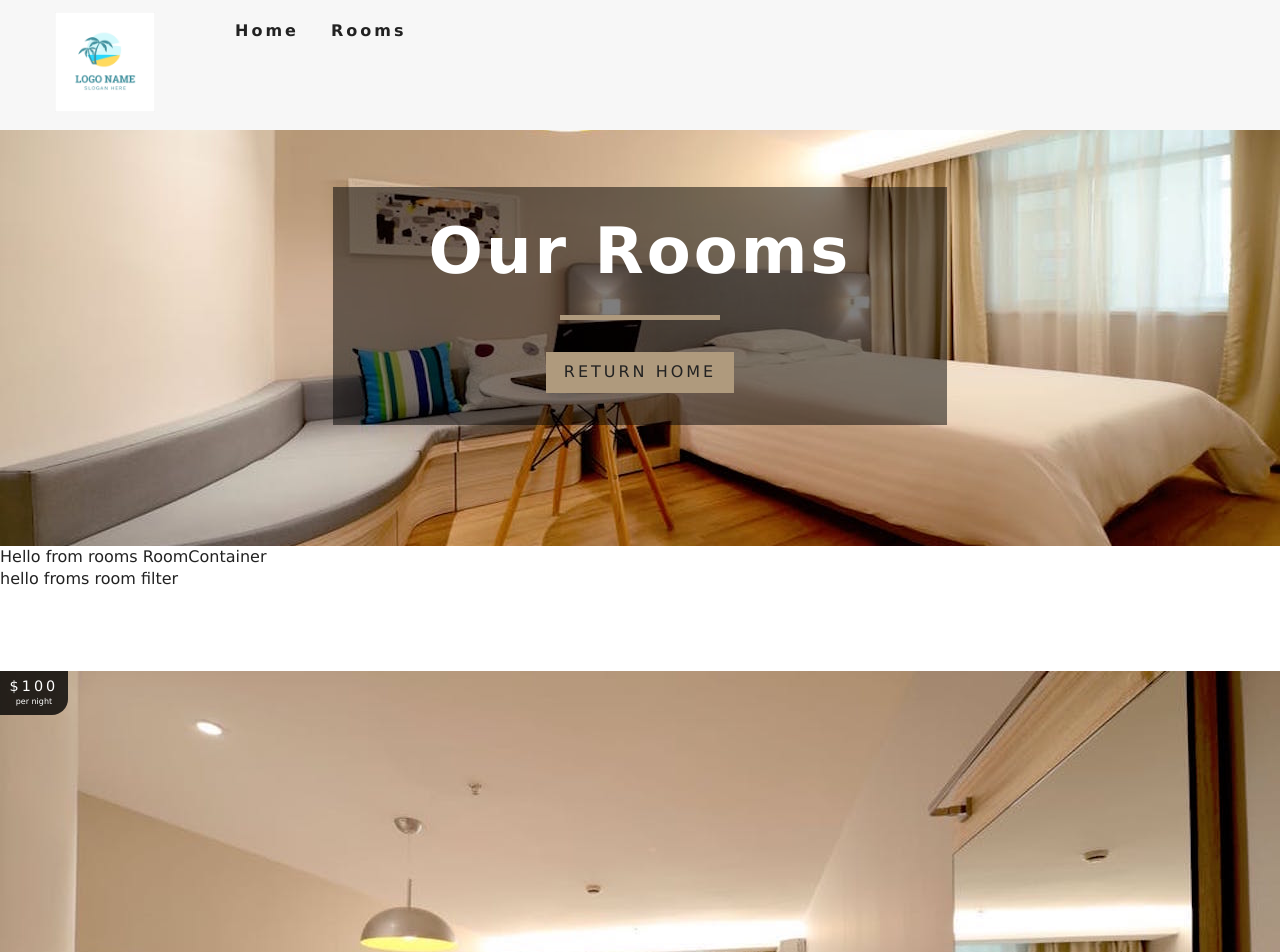
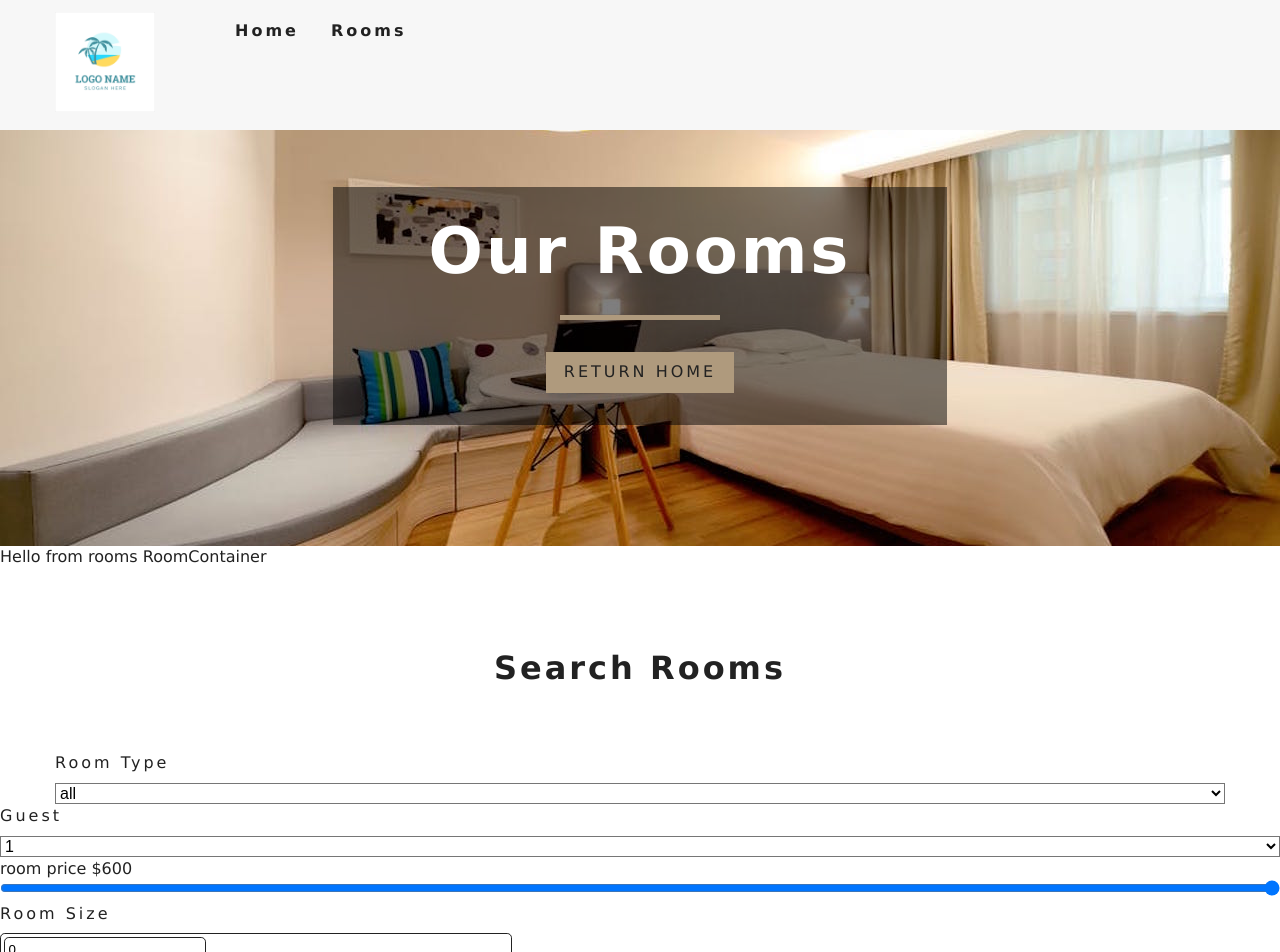
Before and after one commit to april7229/resort, a React (Create React App) app: page /rooms in a window 1280 px wide. Shown: the top 952 px of the page. Built offline with nearby package versions, Linux system fonts and the light colour scheme.

Commit message:
adding search

```diff
--- a/src/components/RoomsFilter.js
+++ b/src/components/RoomsFilter.js
@@ -1,12 +1,81 @@
 import React from 'react';
 import {useContext} from 'react';
 import {RoomContext} from '../context';
+import Title from '../components/Title';
 
+const getUnique = (items, value)=>{
+    return [...new Set(items.map(item => item[value]))]
+}
 
-export default function RoomFilter() {
+export default function RoomFilter({rooms}) {
+    const context = useContext(RoomContext);
+    const {
+        handleChange,type,capacity,price,minPrice,maxPrice,minSize,maxSize, breakfast,pets
+    }= context;
+    let types = getUnique(rooms,'type');
+
+    types = ["all",...types];
+
+    types = types.map((item, index) => {
+        return (
+        <option value={item} key={index}>
+        {item}
+        </option>
+        )
+    });
+    let people =getUnique(rooms, 'capacity');
+    people = people.map((item,index)=>{
+        return <option key={index} value={item}>{item}</option>
+    })
+
     return (
-        <div>
-            hello froms room filter
+    <section className="filter-container">
+    <Title title='search rooms' />
+    <form className ="filter-form">
+        {/*select type */}
+        <div className='form-group'>
+            <label htmlFor="type">room type</label>
+            <select
+            name="type"
+            id="type"
+             value={type}
+             className="form-control"
+             onChange={handleChange}>
+             {types}
+             </select>
         </div>
+        {/* end select type*/}
+    </form>
+    {/*guuest  */}
+    <div className='form-group'>
+            <label htmlFor="capacity">Guest</label>
+            <select
+            name="capacity"
+            id="capacity"
+             value={capacity}
+             className="form-control"
+             onChange={handleChange}>
+             {people}
+             </select>
+        </div>
+        {/* end select type*/}
+        {/*room price*/}
+         <div classname="form-group">
+             <label htmlFor="price">room price ${price}</label>
+             <input type="range"name="price" min={minPrice} max={maxPrice} id="price" value = {price} onChange={handleChange} className ="form-control" />
+
+         </div>
+        {/*end room price*/}
+        {/*size*/}
+        <div className="form-group">
+            <label htmlFor="size">Room Size</label>
+            <div className="size-input">
+          <input type="number" name="minSize" id="size" value={minSize} onChange={handleChange}
+          className="size-input"/>
+
+            </div>
+        </div>
+        {/*size*/}
+    </section>
     )
 }
--- a/src/context.js
+++ b/src/context.js
@@ -61,13 +61,50 @@
     return room;
 };
 handleChange = event => {
-    const type = event.target.type
-    const name = event.target.name
-    const value = event.target.value
+    const target = event.target;
+    const value = event.type === 'checkbox' ? target.checked : target.value;
+    const name = event.target.name;
+    this.setState(
+        {
+        [name]: value
+    },
+
+    this.filterRooms
+    );
+
+};
+
+filterRooms = () => {
+let{
+    rooms,
+     type,
+     capacity,
+     price,
+     minSize,
+     maxSize,
+     breakfast,
+     pets
+} = this.state
+//all the rooms
+let tempRooms = [...rooms];
+// transform values
+capacity = parseInt(capacity)
+// filter by type
+if(type !== "all") {
+    tempRooms = tempRooms.filter(room => room.type ===
+         type);
 }
-filterRooms = ()=>{
-
+//filter by capacity
+if(capacity !==1){
+    tempRooms = tempRooms.filter( room => room.capacity >= capacity );
 }
+// filter by price
+tempRooms = tempRooms.filter(room => room.price <= price);
+//changeState
+this.setState({
+    sortedRooms: tempRooms
+});
+};
     render() {
         return (
         <RoomContext.Provider value={{
```
